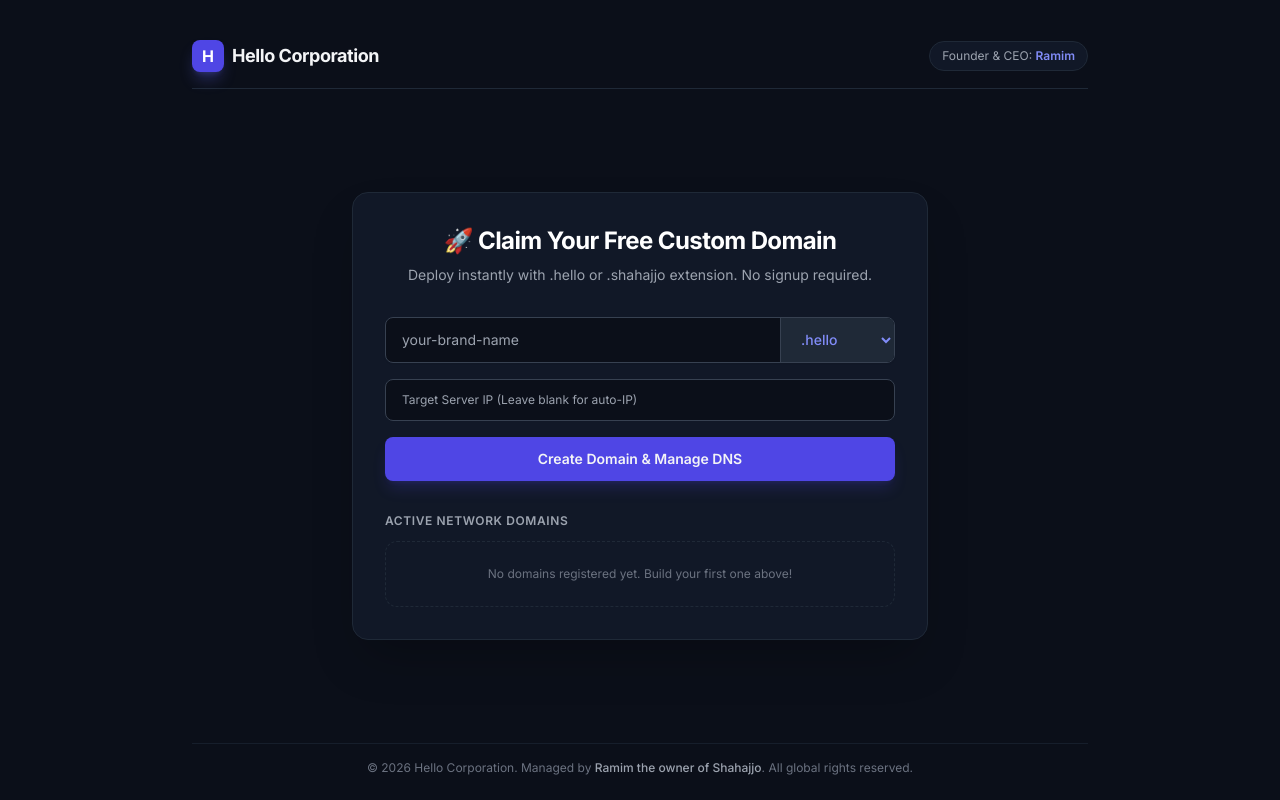
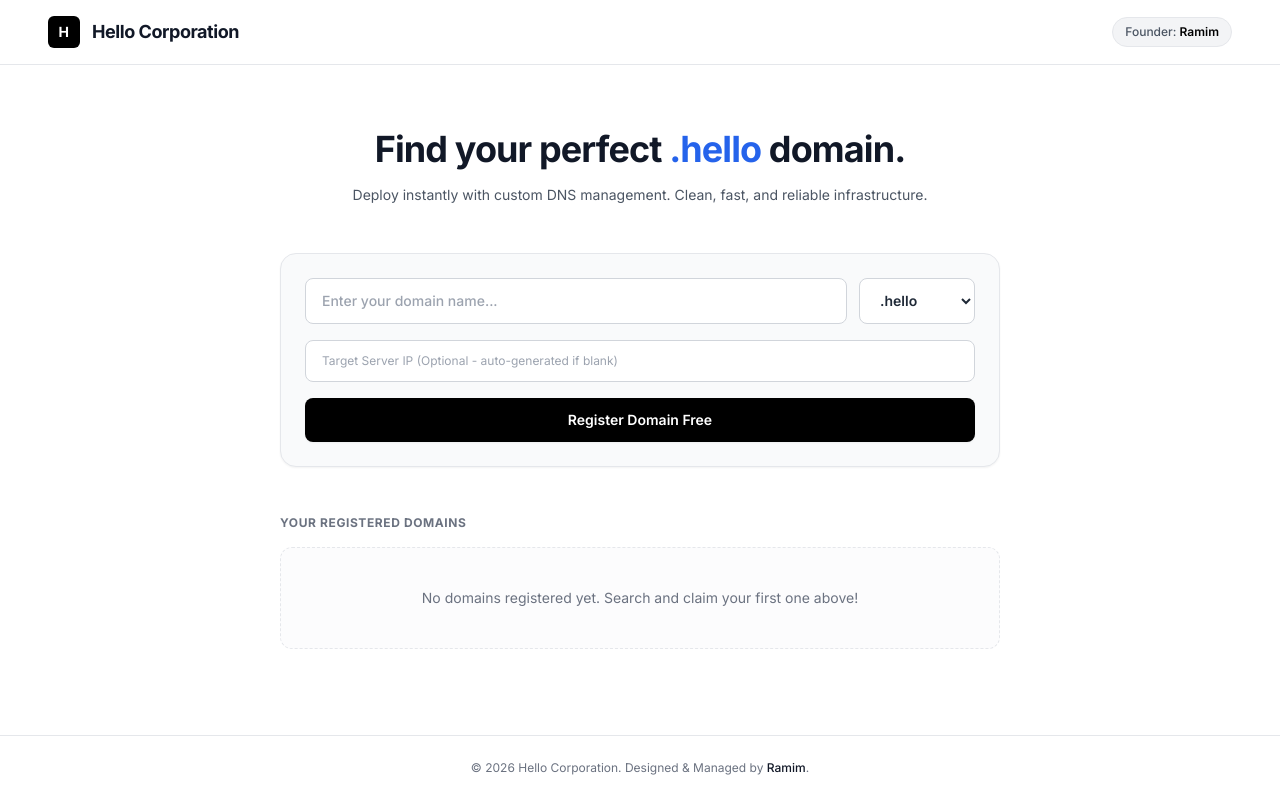
Before and after one commit to sillyratheu/hello, a Flask app: page / in a window 1280 px wide. Run offline with Flask 3, Linux system fonts and the light colour scheme; some libraries are stand-ins or nearby versions.

Commit message:
Update index.html

```diff
--- a/templates/index.html
+++ b/templates/index.html
@@ -3,70 +3,80 @@
 <head>
     <meta charset="UTF-8">
     <meta name="viewport" content="width=device-width, initial-scale=1.0">
-    <title>Hello Corporation | Get a free .hello domain free now </title>
+    <title>Hello Corporation - Domain Registrar & DNS</title>
     <script src="https://cdn.tailwindcss.com"></script>
     <link href="https://fonts.googleapis.com/css2?family=Inter:wght@400;500;600;700&display=swap" rel="stylesheet">
     <style>body { font-family: 'Inter', sans-serif; }</style>
 </head>
-<body class="bg-[#0b0f19] text-gray-100 min-h-screen flex flex-col justify-between p-6">
+<body class="bg-white text-gray-900 min-h-screen flex flex-col justify-between">
 
-    <!-- Top Header -->
-    <header class="max-w-4xl mx-auto w-full flex justify-between items-center py-4 border-b border-gray-800">
-        <div class="flex items-center space-x-2">
-            <div class="w-8 h-8 bg-indigo-600 rounded-lg flex items-center justify-center font-bold text-white shadow-lg shadow-indigo-500/30">H</div>
-            <span class="text-lg font-bold tracking-tight">Hello Corporation</span>
+    <!-- Top Navigation (Render/Namecheap Style Clean Header) -->
+    <header class="border-b border-gray-200 py-4 px-6 md:px-12 flex justify-between items-center bg-white sticky top-0 z-50">
+        <div class="flex items-center space-x-3">
+            <div class="w-8 h-8 bg-black text-white rounded-md flex items-center justify-center font-bold text-sm tracking-wider">H</div>
+            <span class="text-lg font-bold tracking-tight text-gray-900">Hello Corporation</span>
         </div>
-        <div class="text-xs text-gray-400 bg-gray-900 border border-gray-800 px-3 py-1.5 rounded-full">
-            Founder & CEO: <span class="text-indigo-400 font-semibold">Ramim</span>
+        <div class="text-xs text-gray-600 bg-gray-100 border border-gray-200 px-3 py-1.5 rounded-full font-medium">
+            Founder: <span class="text-black font-semibold">Ramim</span>
         </div>
     </header>
 
-    <!-- Main Container -->
-    <main class="max-w-xl mx-auto w-full my-8 bg-[#111827] p-8 rounded-2xl border border-gray-800 shadow-2xl">
-        <div class="text-center mb-8">
-            <h1 class="text-2xl font-bold tracking-tight text-white mb-2">🚀 Claim Your Free Custom Domain</h1>
-            <p class="text-gray-400 text-sm">Deploy instantly with .hello or .shahajjo extension. No signup required.</p>
+    <!-- Hero / Domain Search Section -->
+    <main class="max-w-3xl mx-auto w-full px-6 py-16 flex-1">
+        <div class="text-center max-w-xl mx-auto mb-12">
+            <h1 class="text-4xl font-extrabold tracking-tight text-gray-900 mb-4">
+                Find your perfect <span class="text-blue-600">.hello</span> domain.
+            </h1>
+            <p class="text-gray-600 text-sm">
+                Deploy instantly with custom DNS management. Clean, fast, and reliable infrastructure.
+            </p>
         </div>
 
-        <!-- Domain Create Form -->
-        <form action="/create-domain" method="POST" class="space-y-4 mb-8">
-            <div class="flex rounded-lg shadow-sm border border-gray-700 bg-[#0b0f19] overflow-hidden focus-within:border-indigo-500">
-                <input type="text" name="subdomain" required placeholder="your-brand-name" class="flex-1 bg-transparent px-4 py-3 text-white focus:outline-none text-sm">
-                <select name="extension" class="bg-gray-800 border-l border-gray-700 px-4 py-3 text-sm text-indigo-400 font-medium focus:outline-none">
+        <!-- Domain Search / Create Box -->
+        <div class="bg-gray-50 border border-gray-200 p-6 rounded-2xl shadow-sm mb-12">
+            <form action="/create-domain" method="POST" class="space-y-4">
+                <div class="flex flex-col sm:flex-row gap-3">
+                    <input type="text" name="subdomain" required placeholder="Enter your domain name..." class="flex-1 bg-white border border-gray-300 rounded-lg px-4 py-3 text-gray-900 focus:outline-none focus:border-black text-sm font-medium">
+                    <select name="extension" class="bg-white border border-gray-300 rounded-lg px-4 py-3 text-sm font-semibold text-gray-800 focus:outline-none focus:border-black">
                         <option value=".hello">.hello</option>
                         <option value=".shahajjo">.shahajjo</option>
                     </select>
                 </div>
                 <div>
-                <input type="text" name="target_ip" placeholder="Target Server IP (Leave blank for auto-IP)" class="w-full bg-[#0b0f19] border border-gray-700 rounded-lg px-4 py-3 text-xs text-gray-300 focus:outline-none focus:border-indigo-500">
+                    <input type="text" name="target_ip" placeholder="Target Server IP (Optional - auto-generated if blank)" class="w-full bg-white border border-gray-300 rounded-lg px-4 py-3 text-xs text-gray-600 focus:outline-none focus:border-black">
                 </div>
-            <button type="submit" class="w-full bg-indigo-600 hover:bg-indigo-500 font-semibold py-3 rounded-lg transition shadow-lg shadow-indigo-600/20 text-sm">Create Domain & Manage DNS</button>
+                <button type="submit" class="w-full bg-black hover:bg-gray-800 text-white font-semibold py-3 rounded-lg transition text-sm shadow-sm">
+                    Register Domain Free
+                </button>
             </form>
+        </div>
 
         <!-- Active Domains List -->
-        <h2 class="text-xs font-semibold text-gray-400 uppercase tracking-wider mb-3">Active Network Domains</h2>
-        <div class="space-y-2.5 max-h-60 overflow-y-auto">
+        <h2 class="text-xs font-bold uppercase tracking-wider text-gray-500 mb-4">Your Registered Domains</h2>
+        <div class="space-y-3">
             {% for domain, data in domains.items() %}
-            <div class="bg-[#0b0f19] p-3.5 rounded-xl border border-gray-800 flex justify-between items-center hover:border-gray-700 transition">
+            <div class="bg-white p-4 rounded-xl border border-gray-200 flex justify-between items-center shadow-sm hover:border-gray-300 transition">
                 <div>
-                    <a href="http://{{ domain }}" target="_blank" class="text-indigo-400 font-semibold text-sm hover:underline flex items-center space-x-1">
-                        <span>{{ domain }}</span>
+                    <a href="http://{{ domain }}" target="_blank" class="text-blue-600 font-semibold text-sm hover:underline">
+                        {{ domain }}
                     </a>
-                    <p class="text-[11px] text-gray-500 mt-0.5">IP: {{ data.ip }}</p>
+                    <p class="text-xs text-gray-500 mt-0.5">Target IP: <span class="font-mono text-gray-700">{{ data.ip }}</span></p>
                 </div>
-                <a href="/dns/{{ domain }}" class="bg-gray-800 hover:bg-gray-700 text-gray-300 px-3 py-1.5 text-xs rounded-lg font-medium transition border border-gray-700">DNS Config</a>
+                <a href="/dns/{{ domain }}" class="bg-gray-100 hover:bg-gray-200 text-gray-800 px-3 py-1.5 text-xs rounded-lg font-medium transition border border-gray-300">
+                    Manage DNS
+                </a>
             </div>
             {% else %}
-            <div class="text-center py-6 border border-dashed border-gray-800 rounded-xl">
-                <p class="text-gray-500 text-xs">No domains registered yet. Build your first one above!</p>
+            <div class="text-center py-10 border border-dashed border-gray-200 rounded-xl bg-gray-50/50">
+                <p class="text-gray-500 text-sm">No domains registered yet. Search and claim your first one above!</p>
             </div>
             {% endfor %}
         </div>
     </main>
 
-    <!-- Footer -->
-    <footer class="max-w-4xl mx-auto w-full text-center text-xs text-gray-500 border-t border-gray-800/60 pt-4">
-        &copy; 2026 Hello Corporation. Managed by <span class="text-gray-400 font-medium">Ramim the owner of Shahajjo</span>. All global rights reserved.
+    <!-- Clean Footer -->
+    <footer class="border-t border-gray-200 py-6 text-center text-xs text-gray-500 bg-white">
+        &copy; 2026 Hello Corporation. Designed & Managed by <span class="text-gray-900 font-medium">Ramim</span>.
     </footer>
 
 </body>
```
Lines whose indentation alone changed are shown as unchanged.
